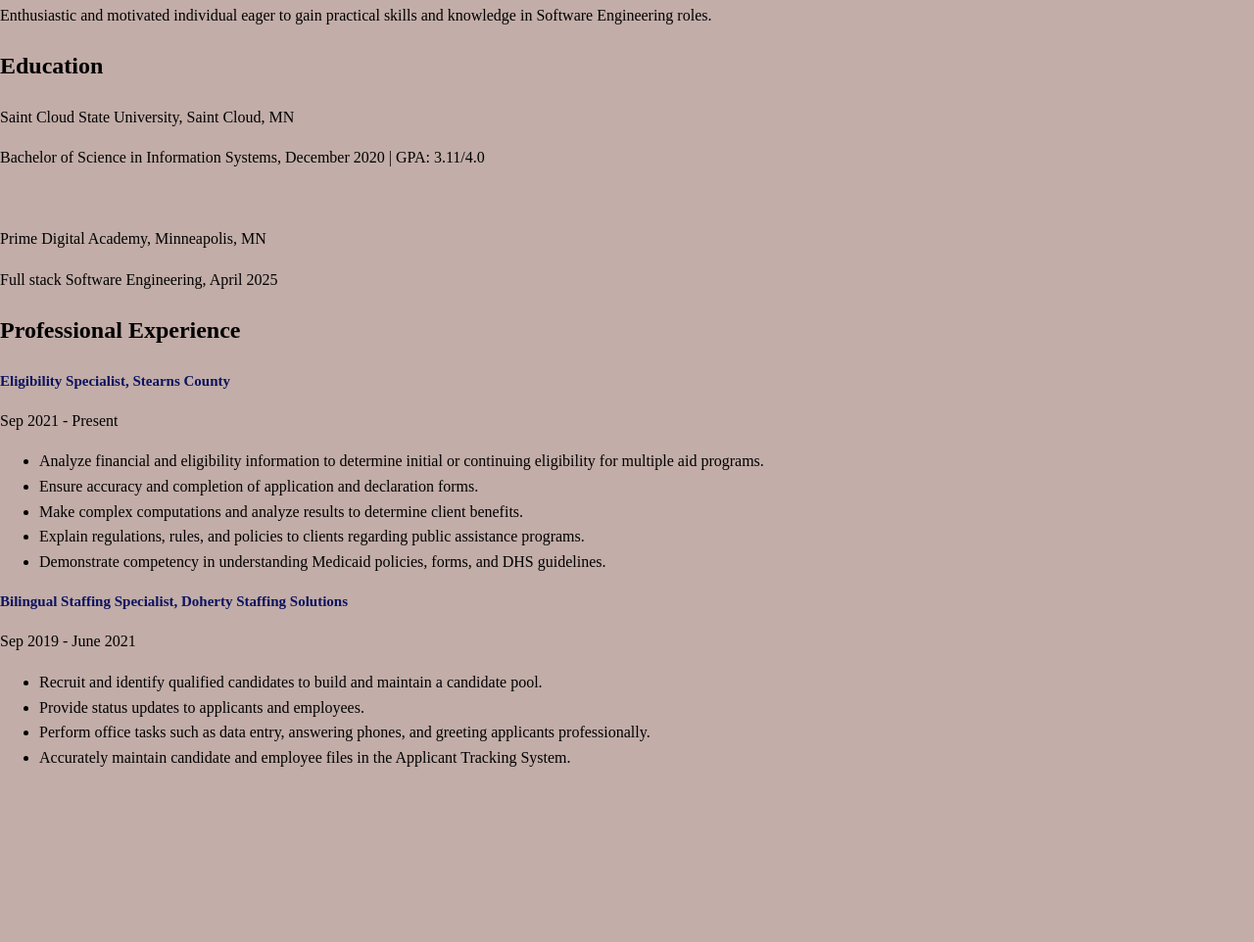
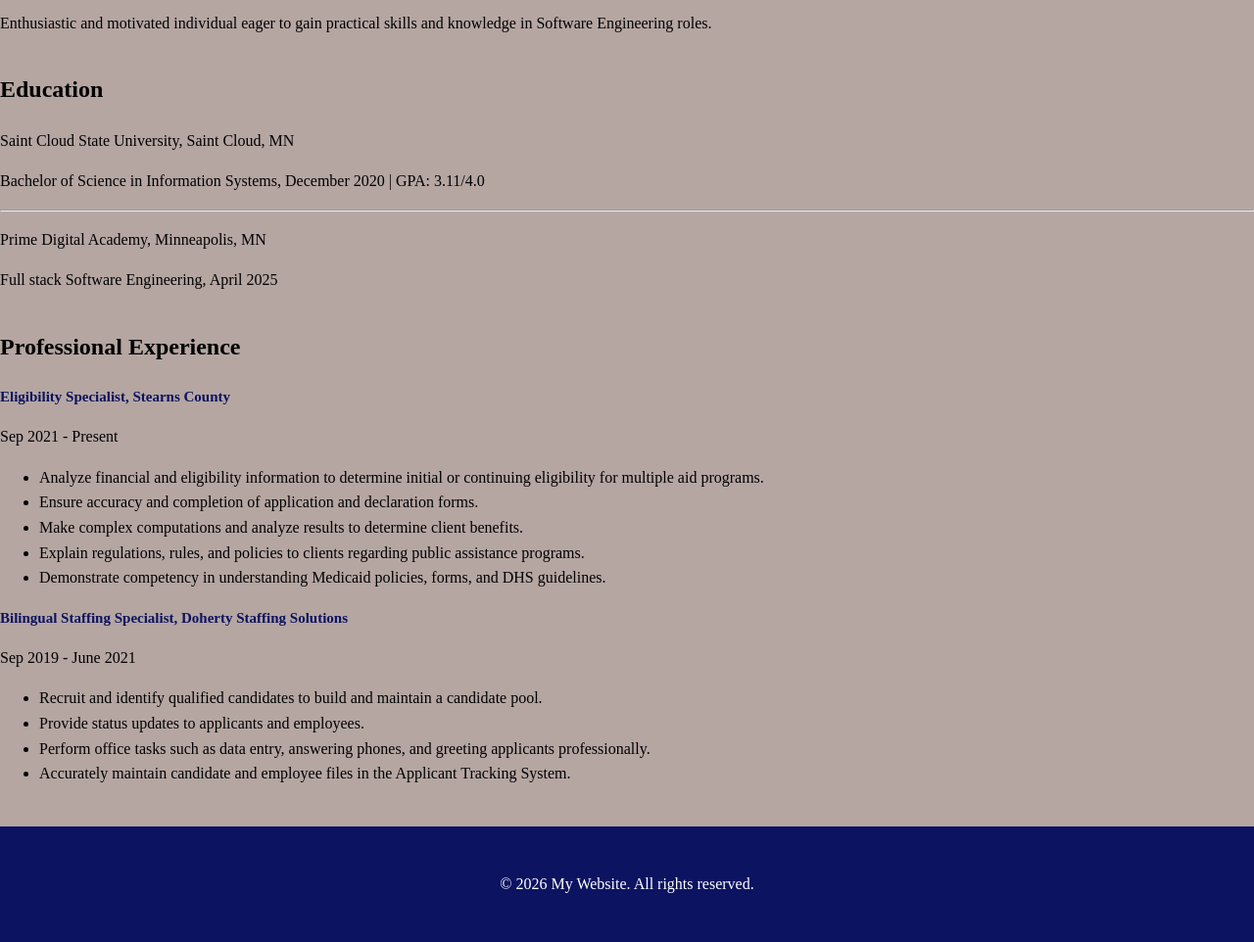
Before and after one commit to Shawkani1/Shawkani1.github.io, a plain HTML site: page index.html in a window 1280 px wide. Shown: the part 482-1444 px from the top of the page at 98% size. Before the commit the page ends 1310 px from the top, so only its background shows below. Drawn offline with Linux system fonts and the light colour scheme.

Commit message:
Changed the footer

```diff
--- a/index.html
+++ b/index.html
@@ -13,6 +13,7 @@
   <img src="./Img/IMG_1086.JPG" alt="Abdirahman Mohamed" width="200" height="200">
 </header>
 <hr>
+<body>
 <section>
   <h2>Objective</h2>
   <p>Enthusiastic and motivated individual eager to gain practical skills and knowledge in Software Engineering roles.</p>
@@ -21,7 +22,7 @@
   <h2>Education</h2>
   <p>Saint Cloud State University, Saint Cloud, MN</p>
   <p>Bachelor of Science in Information Systems, December 2020 | GPA: 3.11/4.0</p>
-  <br/>
+  <hr>
   <p>Prime Digital Academy, Minneapolis, MN</p>
   <P>Full stack Software Engineering, April 2025</P>
 </section>
@@ -46,5 +47,8 @@
     </ul>
     <br/>
   </section>
+  <footer>
+  <p>&copy; 2026 My Website. All rights reserved.</p>
+</footer>
 </body>
 </html>
--- a/style.css
+++ b/style.css
@@ -1,21 +1,40 @@
-Body{
-  Background-Color: #c2ada8
+*,
+*::before,
+*::after {
+    box-sizing: border-box;
 }
-Body{
-  Font-family: Times new roman, Sans-serifs;
-  Line-height: 1.6;
-  Margin: 0;
-  Padding: 0;
+
+body {
+    background-color: #b5a6a2;
+    font-family: "Times New Roman", Times, serif;
+    line-height: 1.6;
+    margin: 0;
+    padding: 0;
+    min-height: 100vh;
+    display: flex;
+    flex-direction: column;
 }
+
+main {
+    flex: 1;
+    padding: 0 20px;
+}
+
 h1 {
-  font-size: 36px;
-  color: #0919D5;
-  text-align: center;
-
+    font-size: 36px;
+    color: #0919D5;
+    text-align: center;
 }
 
 h3 {
-  font-size: 15px;
-  Color: #0C1360;
-  text-align: Left;
+    font-size: 15px;
+    color: #0C1360;
+    text-align: left;
 }
+
+footer {
+    background-color: #0C1360;
+    color: white;
+    padding: 30px;
+    text-align: center;
+}
```
